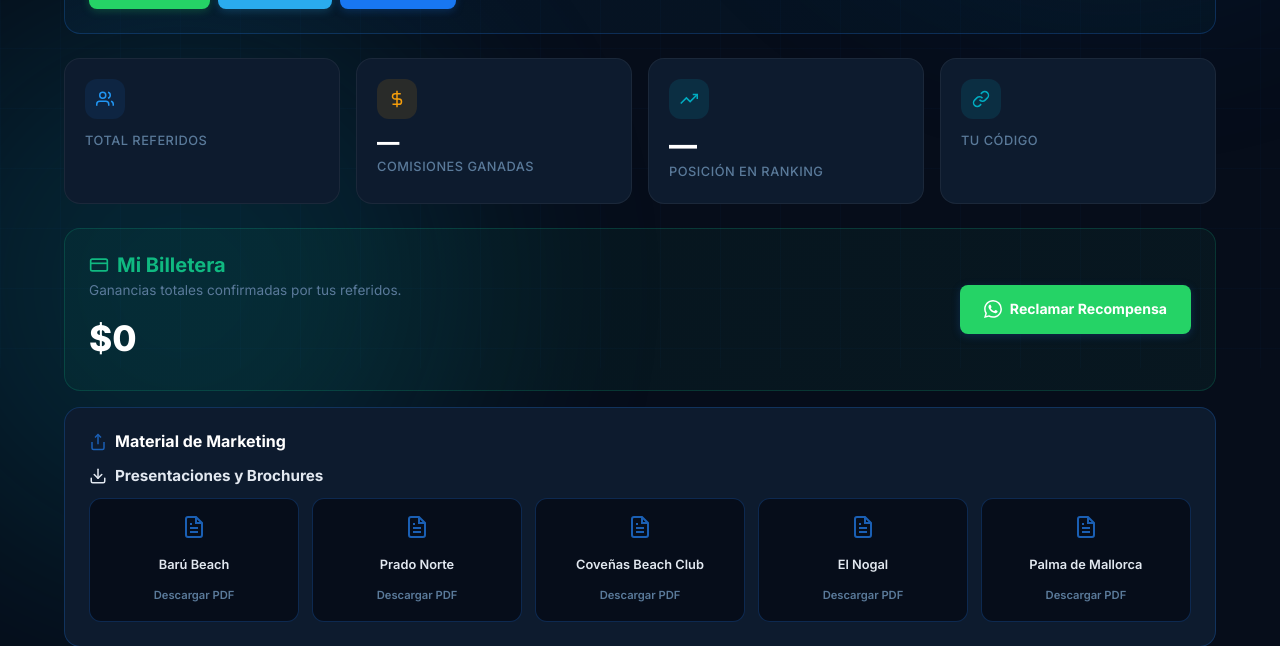
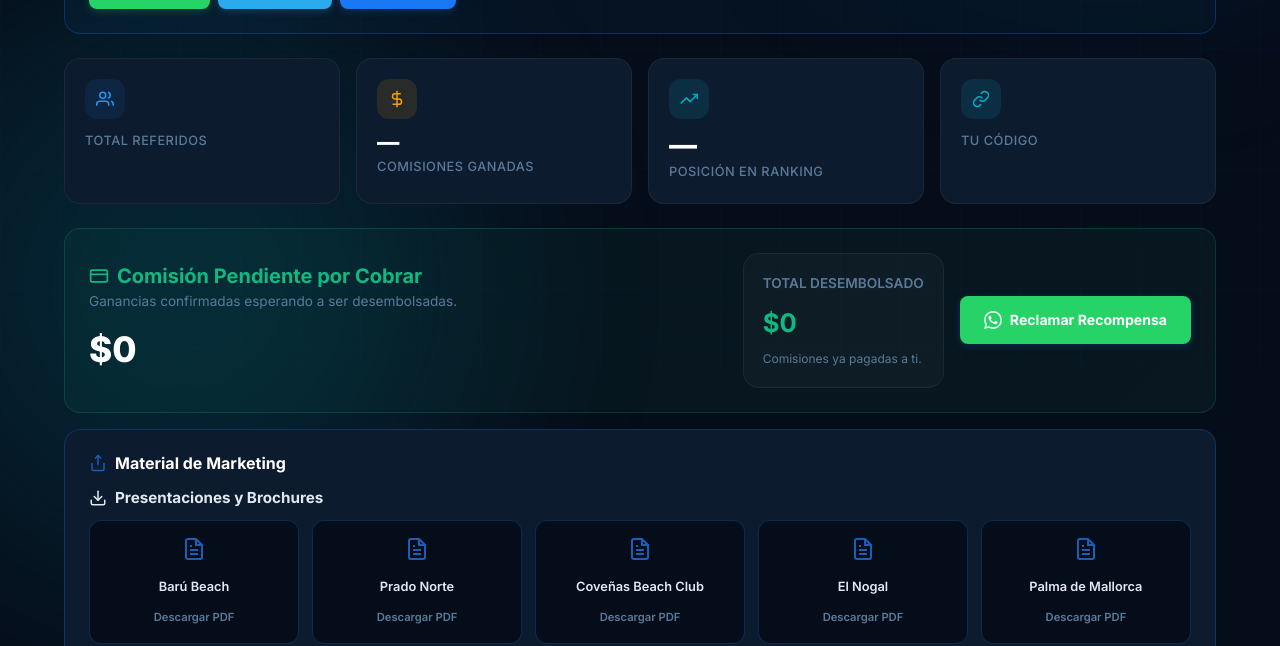
Before and after one commit to DiegoAndresMtz/EGP-referidos, a FastAPI app: template templates/dashboard_referidor.html in a window 1280 px wide. Shown: the part 432-1078 px from the top of the page. Run offline with FastAPI, Linux system fonts and the light colour scheme; the template is opened without the code that fills it, so the values that code supplies are empty.

Commit message:
add payment tracking for commissions

```diff
--- a/app/models/models.py
+++ b/app/models/models.py
@@ -79,6 +79,7 @@ class Lead(Base):
 
     payment_date = Column(Date, nullable=True)
     commission_amount = Column(Float, nullable=True)
+    commission_paid = Column(Boolean, default=False, nullable=False, server_default="0")
 
     created_at = Column(DateTime, default=func.now(), nullable=False)
 
--- a/templates/dashboard_referidor.html
+++ b/templates/dashboard_referidor.html
@@ -121,16 +121,16 @@
     <div class="card mt-2 mb-2"
         style="background: linear-gradient(135deg, rgba(16, 185, 129, 0.05), rgba(52, 211, 153, 0.05)); border: 1px solid rgba(16, 185, 129, 0.2);">
         <div class="d-flex align-center justify-between" style="flex-wrap: wrap; gap: 1rem;">
-            <div>
+            <div style="flex: 1; min-width: 200px;">
                 <h3 class="mb-0" style="display: flex; align-items: center; gap: 0.5rem; color: var(--success);">
                     <svg width="20" height="20" viewBox="0 0 24 24" fill="none" stroke="currentColor" stroke-width="2">
                         <rect x="2" y="5" width="20" height="14" rx="2" ry="2"></rect>
                         <line x1="2" y1="10" x2="22" y2="10"></line>
                     </svg>
-                    Mi Billetera
+                    Comisión Pendiente por Cobrar
                 </h3>
-                <p class="text-muted" style="font-size: 0.85rem; margin-top: 0.2rem;">Ganancias totales confirmadas por
-                    tus referidos.</p>
+                <p class="text-muted" style="font-size: 0.85rem; margin-top: 0.2rem;">Ganancias confirmadas esperando a
+                    ser desembolsadas.</p>
                 <div style="font-size: 2.2rem; font-weight: 800; color: var(--white); margin-top: 0.5rem;">
                     {% if total_commission > 0 %}
                     ${{ "{:,.0f}".format(total_commission) }}
@@ -138,6 +138,21 @@
                     $0
                     {% endif %}
                 </div>
+            </div>
+
+            <div
+                style="background: rgba(255,255,255,0.03); border: 1px solid rgba(255,255,255,0.05); border-radius: 1rem; padding: 1.2rem; min-width: 180px;">
+                <p class="text-muted mb-1" style="font-size: 0.85rem; font-weight: 600; text-transform: uppercase;">
+                    Total Desembolsado</p>
+                <div style="font-size: 1.6rem; font-weight: 700; color: #10b981;">
+                    {% if total_paid_commission > 0 %}
+                    ${{ "{:,.0f}".format(total_paid_commission) }}
+                    {% else %}
+                    $0
+                    {% endif %}
+                </div>
+                <p style="font-size: 0.75rem; color: var(--text-muted); margin-top: 0.3rem;">Comisiones ya pagadas a ti.
+                </p>
             </div>
             <div>
                 <a href="https://wa.me/573001234567?text={{ 'Hola! Quiero reclamar mis recompensas/comisiones de referidor. Mi código es ' ~ referral_code | urlencode }}"
```
Also changed, not shown: app/routers/dashboard.py (+17 -3 lines), templates/dashboard_asesor.html (+20 -3 lines).
